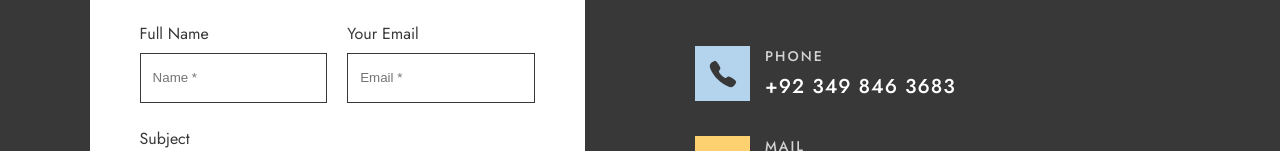
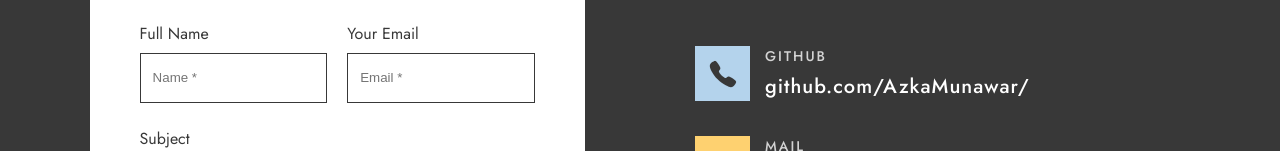
Before and after one commit to AzkaMunawar/CODSOFT, a plain HTML site: page Portfolio/index.html in a window 1280 px wide. Shown: the part 3841-3992 px from the top of the page. Drawn offline with nearby package versions, Linux system fonts and the light colour scheme.

Commit message:
Update index.html

```diff
--- a/Portfolio/index.html
+++ b/Portfolio/index.html
@@ -306,9 +306,9 @@
                         </div>
 
                         <div>
-                            <p class="label-content">Phone</p>
+                            <p class="label-content">GITHUB</p>
 
-                            <a href="tel:+923498463683" class="body-content">+92 349 846 3683</a>
+                            <a href="https://www.github.com/AzkaMunawar/" class="body-content">github.com/AzkaMunawar/</a>
                         </div>
 
                     </li>
```
